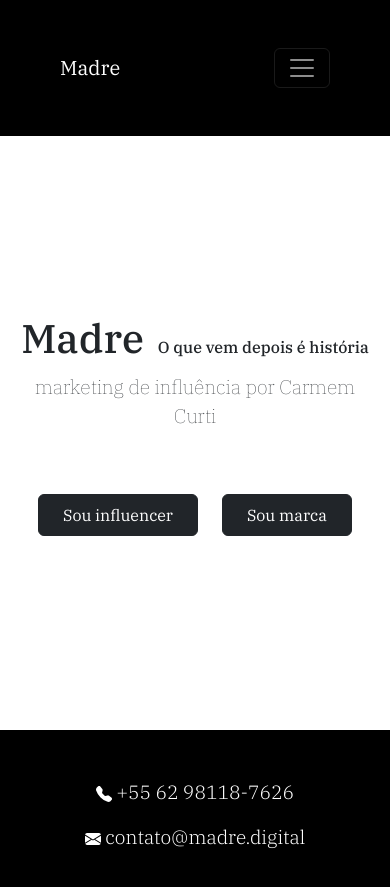
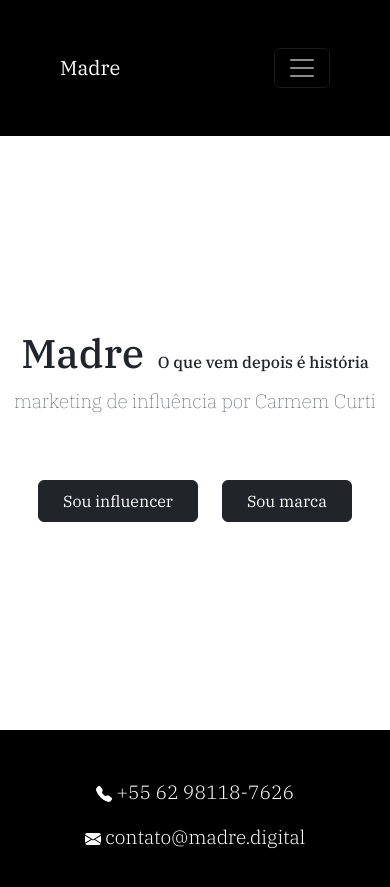
Before and after one commit to danigerf/madre, a Jekyll site: the page built from index.html, in a window 390 px wide. Shown: the top 887 px of the page. Built offline with Jekyll 4.4.1, drawn with Linux system fonts in a browser that asks for light colours.

Commit message:
ajuste de botões e layout css

```diff
--- a/assets/css/styles.css
+++ b/assets/css/styles.css
@@ -27,7 +27,7 @@
     font-weight: 100;
     font-style: normal;
     /* Mínimo de 1.2rem, ideal de 5% da largura da tela, máximo de 1.8rem */
-    font-size: clamp(1.2rem, 5vw, 1.8rem);
+    font-size: clamp(1.2rem, 3vw, 1.8rem);
     text-align: center; /* Mantém a simetria caso haja quebra em telas extremamente estreitas */
 }
 
```
Also changed, not shown: index.html (+0 -8 lines).
